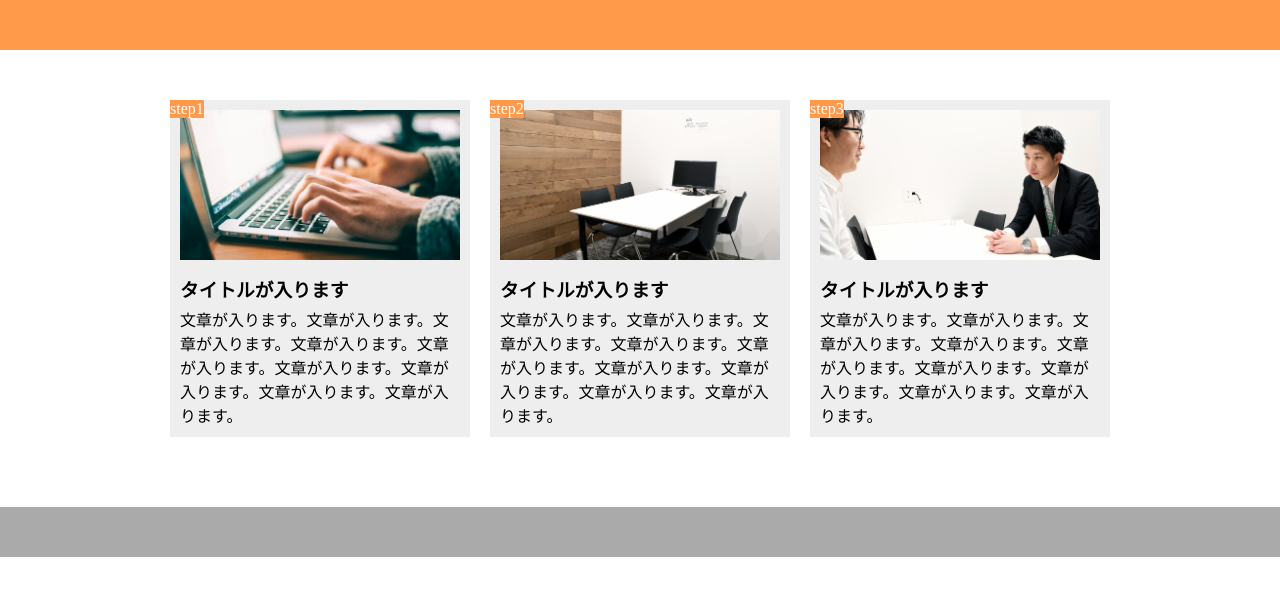
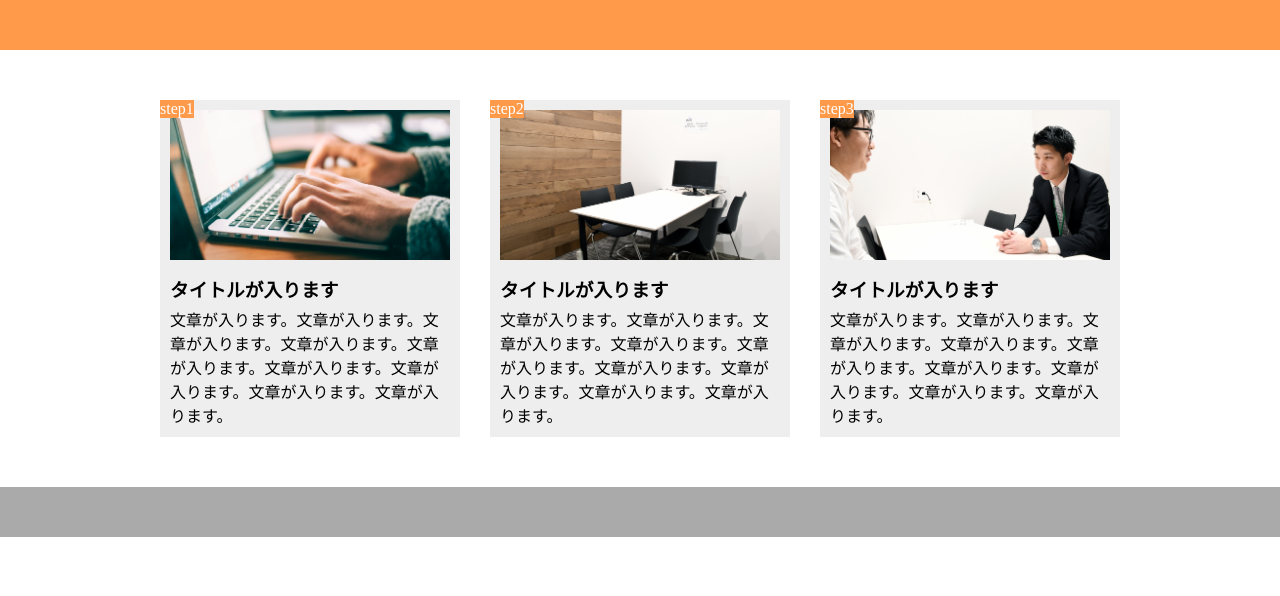
Before and after one commit to yut-hat/-1-1-, a plain HTML site: page index.html in a window 1280 px wide. Drawn offline with Linux system fonts and the light colour scheme.

Commit message:
課題１の直し

```diff
--- a/style.css
+++ b/style.css
@@ -13,14 +13,11 @@ main {
   width: 960px;
   margin: 50px auto;
   display: flex;
-  flex-wrap: wrap;
-  justify-content: center;
 }
 
 .step-box {
   width: 300px;
-  margin-right: 20px;
-  margin-bottom: 20px;
+  margin-right: 30px;
   padding: 10px;
   position: relative;
   background-color: #eee;
@@ -72,14 +69,12 @@ footer {
 
 
 
-
-
 @media (max-width: 768px) {
   main {
     width: 90%;
     margin-left: auto;
     margin-right: auto;
-
+    flex-direction: column;
   }
 
   .step-box {
```
